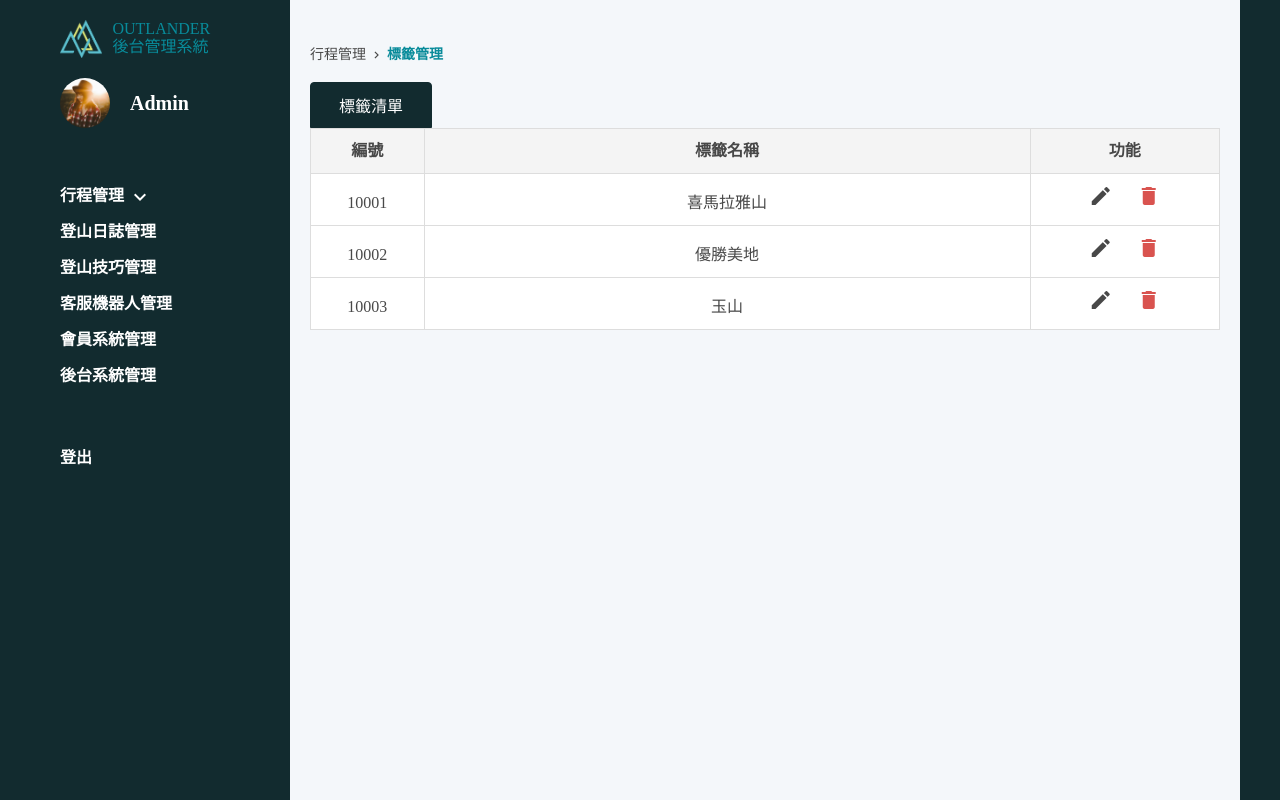
After one commit to outlander-g3/outlander_backstage, a PHP site: page /tag.html in a window 1280 px wide. The commit adds this page. Run offline with PHP 8.4, Linux system fonts and the light colour scheme.

Commit message:
first commit

```diff
--- /dev/null
+++ b/js/tag.js
@@ -0,0 +1,25 @@
+function toggleInput(e){
+  e.preventDefault();
+  var inputarea = this.parentNode.parentNode.childNodes[3];
+  if(this.classList.contains("save")){
+    this.classList.remove("save");
+    this.innerHTML = "<i class='material-icons'>edit</i>";
+    var text = inputarea.childNodes[0].value;
+    inputarea.removeChild(inputarea.childNodes[0]);
+    inputarea.append(text);
+  }else{
+    this.classList.add("save");
+    this.innerHTML = "<i class='material-icons'>save</i>";
+    var input = document.createElement("input");
+    input.setAttribute('type','text');
+    input.setAttribute('value',inputarea.textContent);
+    inputarea.removeChild(inputarea.childNodes[0]);
+    inputarea.append(input);
+  }
+}
+window.addEventListener('load', ()=>{
+  edit = document.getElementsByClassName('edit');
+  for(let i=0; i<edit.length; i++){
+    edit[i].addEventListener('click', toggleInput);
+  }
+})
--- a/sass/model.scss
+++ b/sass/model.scss
@@ -193,10 +193,10 @@ img{
       a{
         display: inline-block;
         padding: 0 10px;
-        .edit{
+        &.edit{
           color: $color-text;
         }
-        .delete{
+        &.delete{
           color: $color-attention;
         }
       }
--- /dev/null
+++ b/tag.html
@@ -0,0 +1,107 @@
+<!DOCTYPE html>
+<html lang="en">
+<head>
+  <meta charset="UTF-8">
+  <meta name="viewport" content="width=device-width, initial-scale=1.0">
+  <meta http-equiv="X-UA-Compatible" content="ie=edge">
+  <link href="https://fonts.googleapis.com/icon?family=Material+Icons"
+      rel="stylesheet">
+  <link rel="stylesheet" href="css/model.css">
+  <title>Outlander - tag</title>
+</head>
+<body>
+  <section class="container">
+    <div class="row">
+      <div class="col-5">
+        <div class="logo">
+          <div class="row">
+            <div class="col-6 logoImg">
+              <img src="img/logo.png" alt="logo">
+            </div>
+            <div class="col-18">
+              <h1>OUTLANDER</h1>
+              <h2>後台管理系統</h2>
+            </div>
+          </div>
+        </div>
+        <div class="admin">
+          <div class="row">
+            <div class="col-6" id="adminImg">
+              <img src="img/admin1.jpg" alt="admin">
+            </div>
+            <div class="col-18">
+              <p id="admin">Admin</p>
+            </div>
+          </div>
+        </div>
+        <ul id="menu">
+          <li id="menu__itinerary"><a href="#">行程管理 <i class="material-icons">keyboard_arrow_down</i></a></li>
+            <ul class="submenu" id="submenu__itinerary">
+              <li><a href="model.html">行程種類管理</a></li>
+              <li><a href="#">行程開團資訊管理</a></li>
+              <li><a href="#">訂單管理</a></li>
+              <li><a href="#">裝備管理</a></li>
+              <li><a href="#">嚮導管理</a></li>
+              <li><a href="#">標籤管理</a></li>
+            </ul>
+          <li><a href="#">登山日誌管理</a></li>
+          <li><a href="#">登山技巧管理</a></li>
+          <li><a href="#">客服機器人管理</a></li>
+          <li><a href="#">會員系統管理</a></li>
+          <li><a href="#">後台系統管理</a></li>
+        </ul>
+        <button id="signOut">登出</button>
+      </div>
+      <div class="col-19">
+        <div class="main">
+          <div id="breadcrumb">
+            <span>行程管理</span>
+            <i class="material-icons">keyboard_arrow_right</i>
+            <span id="currentLoc">標籤管理</span>
+          </div>
+          <div class="tablearea">
+            <div class="tab">
+              <button class="tablinks active" value="itineraryType">標籤清單</button>
+            </div>
+            <div id="itineraryType" class="tabcontent active">
+              <table>
+                <tr>
+                  <th class="col-3">編號</th>
+                  <th class="col-16">標籤名稱</th>
+                  <th class="col-5">功能</th>
+                </tr>
+                <tr>
+                  <td class="col-3">10001</td>
+                  <td class="col-16">喜馬拉雅山</td>
+                  <td class="col-5">
+                    <a href="#" class="edit"><i class="material-icons">edit</i></a>
+                    <a href="#" class="delete"><i class="material-icons">delete</i></a>
+                  </td>
+                </tr>
+                <tr>
+                  <td class="col-3">10002</td>
+                  <td class="col-16">優勝美地</td>
+                  <td class="col-5">
+                    <a href="#" class="edit"><i class="material-icons">edit</i></a>
+                    <a href="#" class="delete"><i class="material-icons">delete</i></a>
+                  </td>
+                </tr>
+                <tr>
+                  <td class="col-3">10003</td>
+                  <td class="col-16">玉山</td>
+                  <td class="col-5">
+                    <a href="#" class="edit"><i class="material-icons">edit</i></a>
+                    <a href="#" class="delete"><i class="material-icons">delete</i></a>
+                  </td>
+                </tr>
+              </table>
+            </div>
+          </div>
+        </div>
+      </div>
+    </div>
+  </section>
+  <script src="js/model.js"></script>
+  <script src="js/tag.js"></script>
+</body>
+</html>
```
Also changed, not shown: css/model.css (+3 -3 lines).
